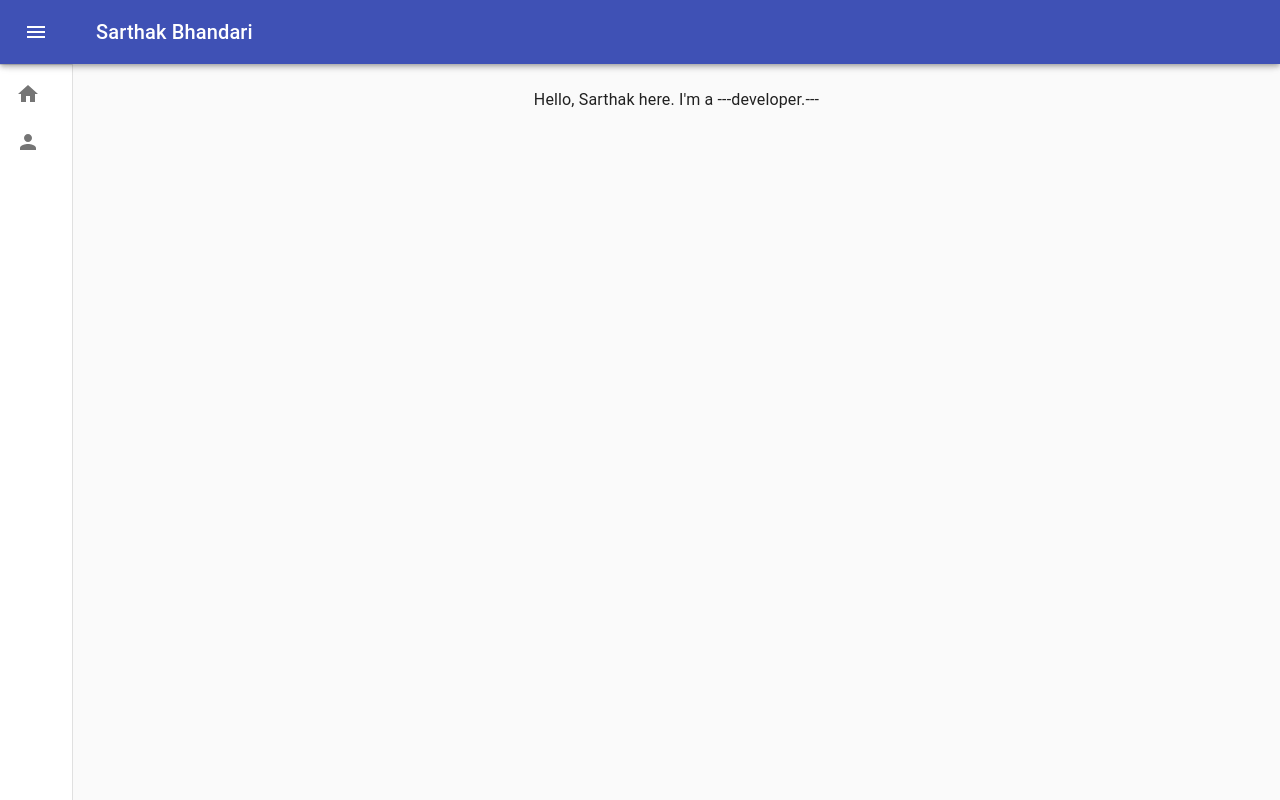
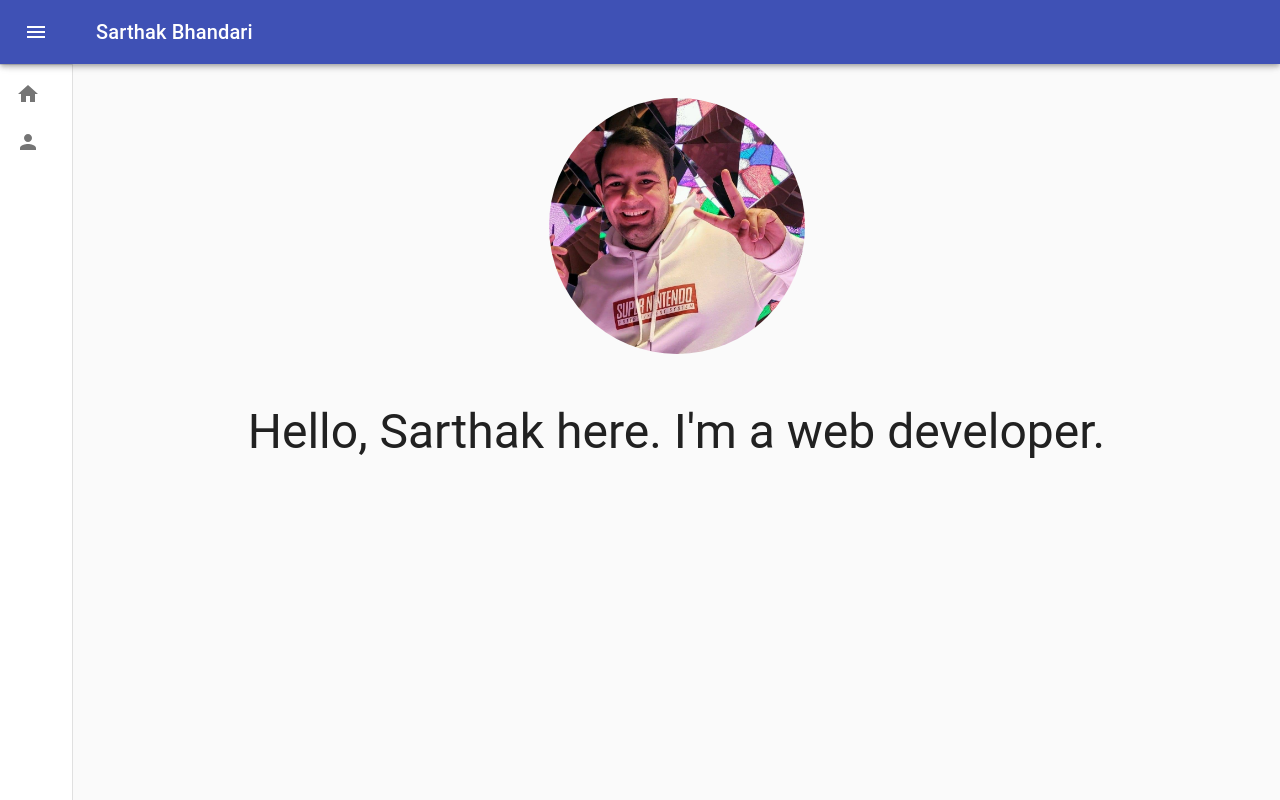
Before and after one commit to sartechb/sartechb.github.io, a React (Create React App) app: page / in a window 1280 px wide. Built offline with nearby package versions, Linux system fonts and the light colour scheme.

Commit message:
feat: added description cycling to home page

```diff
--- a/src/pages/Home.tsx
+++ b/src/pages/Home.tsx
@@ -1,8 +1,78 @@
 import { Typography } from "@material-ui/core";
+import Avatar from "@material-ui/core/Avatar";
+import Grid from "@material-ui/core/Grid";
+import { createStyles, withStyles, WithStyles } from "@material-ui/styles";
+
 import React from "react";
 
-const Home = () => {
-    return (<Typography paragraph>Hello, Sarthak here. I'm a ---developer.---</Typography>);
-};
+const styles = createStyles({
+  avatar: {
+    height: 256,
+    margin: 10,
+    marginBottom: 50,
+    width: 256
+  }
+});
 
-export default Home;
+const descriptions = [
+  "web developer",
+  "software engineer @ American Express",
+  "New Yorker",
+  "fan of the 80s"
+];
+interface HomeProps extends WithStyles<typeof styles> {
+  prop: string;
+}
+interface HomeState {
+  counter: number;
+  descriptionIndex: number;
+}
+class Home extends React.Component<HomeProps, HomeState> {
+  public descriptionInterval!: NodeJS.Timeout;
+  public constructor(props: Readonly<HomeProps>) {
+    super(props);
+    this.state = {
+      counter: 0,
+      descriptionIndex: 0
+    };
+  }
+
+  public componentDidMount() {
+    this.descriptionInterval = setInterval(() => {
+      if (this.state.counter === descriptions.length) {
+        this.setState({ counter: 0 });
+      }
+      this.setState(prevState => ({
+        counter: prevState.counter + 1,
+        descriptionIndex: prevState.counter % 4
+      }));
+    }, 3000);
+  }
+
+  public componentWillUnmount() {
+    clearInterval(this.descriptionInterval);
+  }
+
+  public render() {
+    const { classes } = this.props;
+    return (
+      <React.Fragment>
+        <Grid container justify="center" alignItems="center">
+          <Avatar
+            alt="Sarthak Bhandari"
+            src={process.env.PUBLIC_URL + "/avatar.jpg"}
+            className={classes.avatar}
+          />
+        </Grid>
+        <Grid container justify="center" alignItems="center">
+          <Typography variant="h3" component="h1" gutterBottom>
+            Hello, Sarthak here. I'm a{" "}
+            {descriptions[this.state.descriptionIndex]}.
+          </Typography>
+        </Grid>
+      </React.Fragment>
+    );
+  }
+}
+
+export default withStyles(styles)(Home);
--- a/tslint.json
+++ b/tslint.json
@@ -2,7 +2,9 @@
   "defaultSeverity": "error",
   "extends": ["tslint:recommended"],
   "jsRules": {},
-  "rules": {},
+  "rules": {
+    "interface-name": [true, "never-prefix"]
+  },
   "rulesDirectory": [],
   "linterOptions": {
     "exclude": ["src/serviceWorker.ts"]
```
Also changed, not shown: public/avatar.jpg (added).
